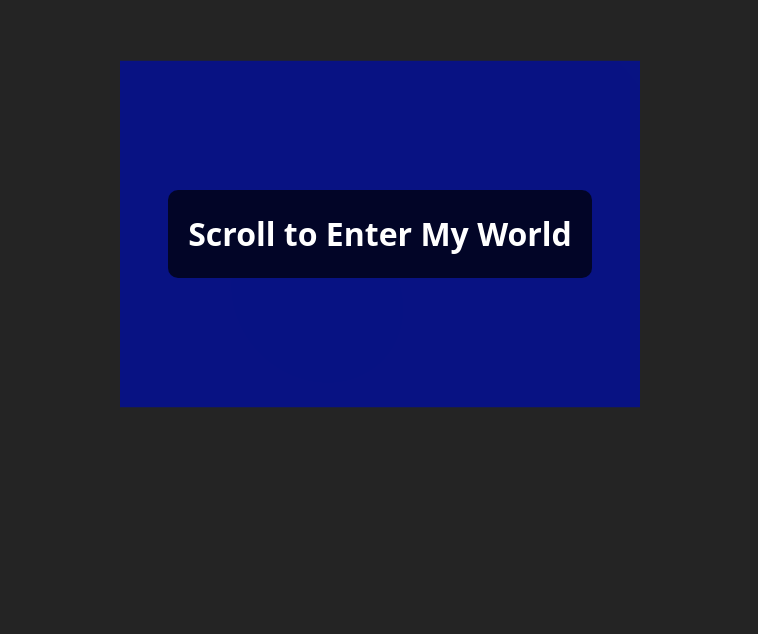
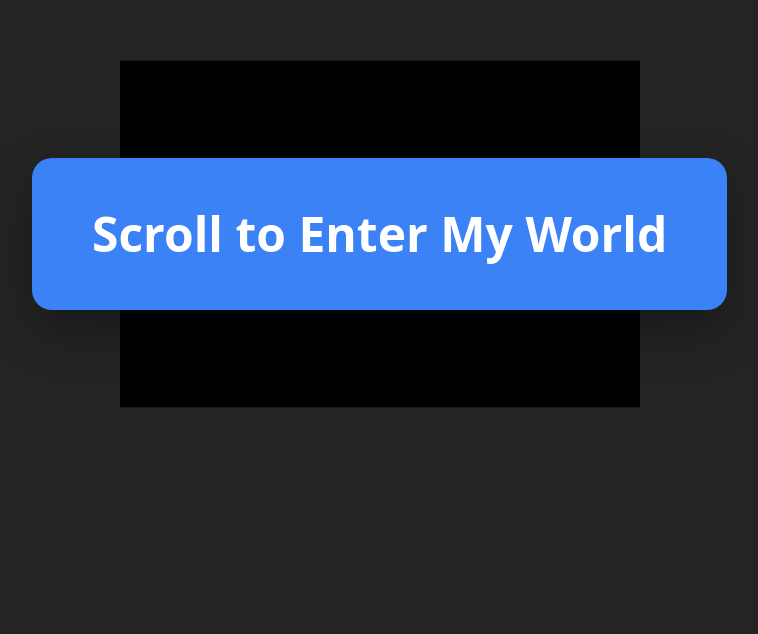
Before and after one commit to smrutishreenaik/Portfolio2, a React (Vite) app in the folder my-app/: page / in a window 1280 px wide. Shown: the part 166-800 px from the top of the page, without its empty margins (260-1018 px from the left). Built offline with nearby package versions, Linux system fonts and the light colour scheme.

Commit message:
added intro sections which zooms in when scrolled down

```diff
--- a/my-app/src/App.tsx
+++ b/my-app/src/App.tsx
@@ -6,14 +6,12 @@ import Testimonials from './components/Testimonials';
 import Projects from './components/Projects';
 import ExperienceLadder from './components/ExperienceLadder';
 import Bio from './components/Bio';
+import Intro from './components/Intro';
 
 function App() {
   return (
     <div style={{ height: '100vh', width: '100vw' }}>
       <Canvas camera={{ position: [0, 0, 5], fov: 50 }}>
-        <ambientLight intensity={0.5} />
-        <directionalLight position={[10, 10, 5]} intensity={1} />
-
         {/* Increase pages to accommodate the "Stop" duration */}
         <ScrollControls pages={18} damping={0.3}>
           <Experience />
@@ -22,6 +20,8 @@ function App() {
           <Scroll html style={{ width: '100%' }}>
             <Overlay />
           </Scroll>
+
+          <Intro />
 
           <Bio />
 
--- /dev/null
+++ b/my-app/src/components/Intro.tsx
@@ -0,0 +1,98 @@
+import { useRef } from 'react';
+import { useScroll, Html } from '@react-three/drei';
+import { useFrame } from '@react-three/fiber';
+
+const Intro = () => {
+  const scroll = useScroll();
+  const containerRef = useRef<HTMLDivElement>(null);
+  const boxRef = useRef<HTMLDivElement>(null);
+
+  useFrame(() => {
+    // --- SETTINGS ---
+    const totalPages = 20;
+
+    // We only care about the very start of the scroll (Page 0 to 1)
+    const end = 1 / totalPages;
+
+    if (containerRef.current && boxRef.current) {
+      const scrollOffset = scroll.offset;
+
+      // 1. ANIMATION LOGIC
+      if (scrollOffset <= end) {
+        // Calculate progress for just the first page (0 to 1)
+        const progress = scrollOffset / end;
+
+        // SCALE: Start at 1, Zoom in to 10x size
+        const scale = 1 + progress * 15;
+
+        // OPACITY: Fade out as it gets too big (around 80% progress)
+        const opacity = 1 - Math.pow(progress, 3); // Exponential fade for drama
+
+        containerRef.current.style.display = 'flex';
+        containerRef.current.style.opacity = `${Math.max(0, opacity)}`;
+
+        // Apply the Zoom to the BOX, not the text (optional, or both)
+        boxRef.current.style.transform = `scale(${scale})`;
+      } else {
+        // If we are past Page 1, hide it completely
+        containerRef.current.style.display = 'none';
+      }
+    }
+  });
+
+  return (
+    <Html
+      portal={{ current: document.body }}
+      calculatePosition={() => [0, 0]}
+      style={{
+        pointerEvents: 'none',
+        position: 'fixed',
+        top: 0,
+        left: 0,
+        width: '100vw',
+        height: '100vh',
+      }}
+    >
+      <div
+        ref={containerRef}
+        style={{
+          width: '100%',
+          height: '100%',
+          display: 'flex',
+          alignItems: 'center',
+          justifyContent: 'center',
+          willChange: 'opacity',
+        }}
+      >
+        {/* THE BLUE BOX */}
+        <div
+          ref={boxRef}
+          style={{
+            padding: '40px 60px',
+            backgroundColor: '#3b82f6', // The "Blue Box" color
+            borderRadius: '20px',
+            boxShadow: '0 20px 50px rgba(0,0,0,0.3)',
+            display: 'flex',
+            alignItems: 'center',
+            justifyContent: 'center',
+            willChange: 'transform', // Optimized for zoom
+            textAlign: 'center',
+          }}
+        >
+          <h1
+            style={{
+              color: 'white',
+              fontSize: '3rem',
+              margin: 0,
+              whiteSpace: 'nowrap', // Keep text on one line
+            }}
+          >
+            Scroll to Enter My World
+          </h1>
+        </div>
+      </div>
+    </Html>
+  );
+};
+
+export default Intro;
--- a/my-app/src/components/Overlay.tsx
+++ b/my-app/src/components/Overlay.tsx
@@ -4,21 +4,7 @@ const Overlay = () => {
   return (
     <div style={{ width: '100%', pointerEvents: 'none' }}>
       {/* 1. INTRO (Page 0-1) */}
-      <section
-        style={{ height: '100vh', display: 'flex', alignItems: 'center', justifyContent: 'center' }}
-      >
-        <h1
-          style={{
-            color: 'white',
-            fontSize: '2rem',
-            background: 'rgba(0,0,0,0.7)',
-            padding: '20px',
-            borderRadius: '10px',
-          }}
-        >
-          Scroll to Enter My World
-        </h1>
-      </section>
+      <section style={{ height: '100vh' }} />
 
       {/* 2. BIO GAP (Page 1 to 2) - UPDATED */}
       {/* We removed the HTML text here. This empty space allows
```
